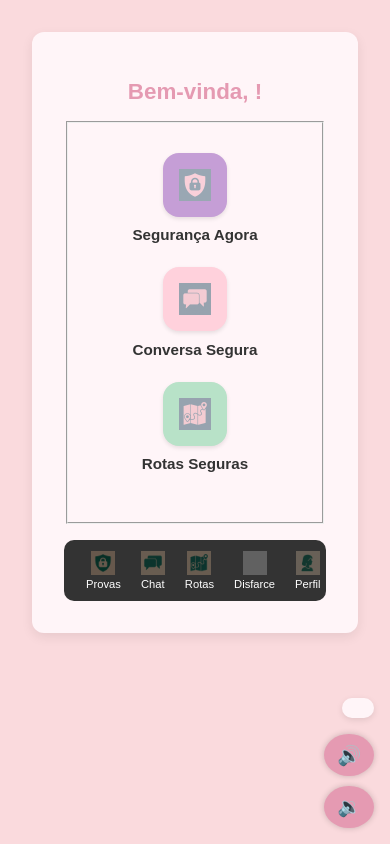
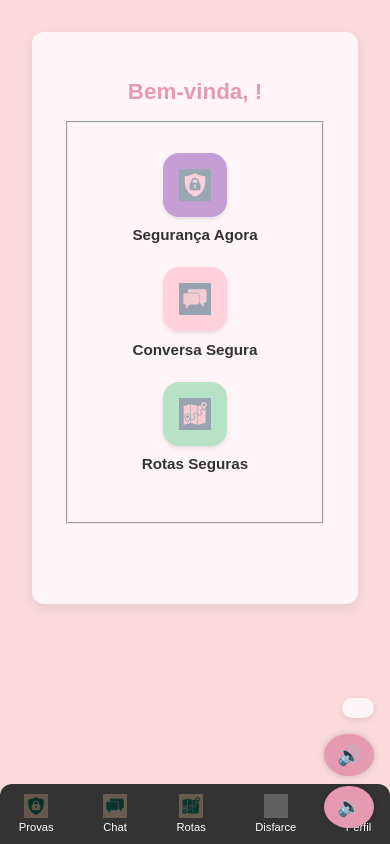
Before and after one commit to Etuarda/mulhersegura, a plain HTML site: page src/html/home.html in a window 390 px wide. Drawn offline with Linux system fonts and the light colour scheme; grey boxes are pictures that could not be loaded.

Commit message:
footer responsivo e cad ok

```diff
--- a/src/css/home.css
+++ b/src/css/home.css
@@ -121,6 +121,36 @@ h1 {
     font-size: 0.7rem;
 }
 
+/* RESPONSIVIDADE DO FOOTER */
+@media (max-width: 480px) {
+    .navegacao-interna {
+        position: fixed;
+        bottom: 0;
+        left: 0;
+        width: 100%;
+        max-width: 420px;
+        margin: 0 auto;
+        border-radius: 12px 12px 0 0;
+        justify-content: space-between;
+        padding: 0.6rem 0.8rem;
+        z-index: 999;
+    }
+
+    .container {
+        padding-bottom: 5rem;
+        /* Espaço para o footer não sobrepor conteúdo */
+    }
+
+    .botoes-flutuantes {
+        bottom: 5.5rem;
+        /* acima do footer fixo */
+    }
+
+    .mensagem-acao-fixa {
+        bottom: 9.5rem;
+    }
+}
+
 /* BOTÕES FLUTUANTES */
 .botoes-flutuantes {
     position: fixed;
```
Also changed, not shown: src/html/cadastro.html (+3 -3 lines), src/html/permissoes.html (+1 -0 lines).
